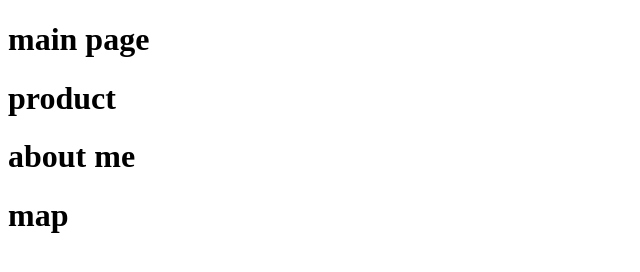
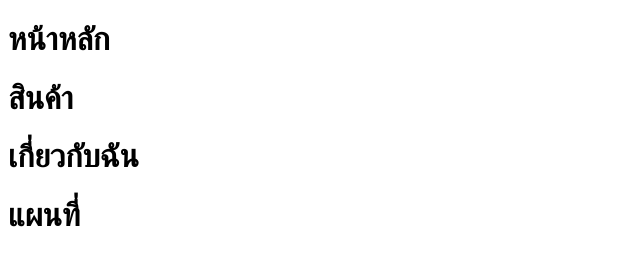
Before and after one commit to Pakorn2546/lab2_1, a plain HTML site: page menu.html in a window 1280 px wide. Shown: the whole page, without its empty margins (0-640 px from the left). Drawn offline with Linux system fonts and the light colour scheme.

Commit message:
Update menu.html

```diff
--- a/menu.html
+++ b/menu.html
@@ -6,9 +6,9 @@
     <title>Document</title>
 </head>
 <body>
-    <h1>main page</h1>
-    <h1>product</h1>
-    <h1>about me</h1>
-    <h1>map</h1>
+    <h1>หน้าหลัก</h1>
+    <h1>สินค้า</h1>
+    <h1>เกี่ยวกับฉัน</h1>
+    <h1>แผนที่</h1>
 </body>
 </html>
```
